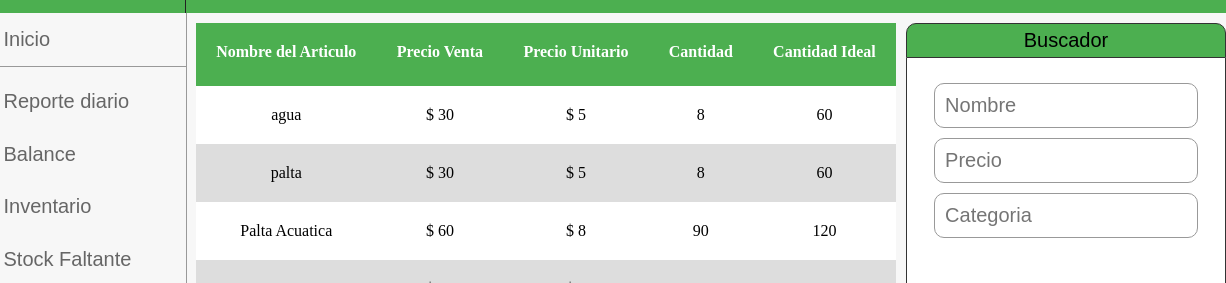
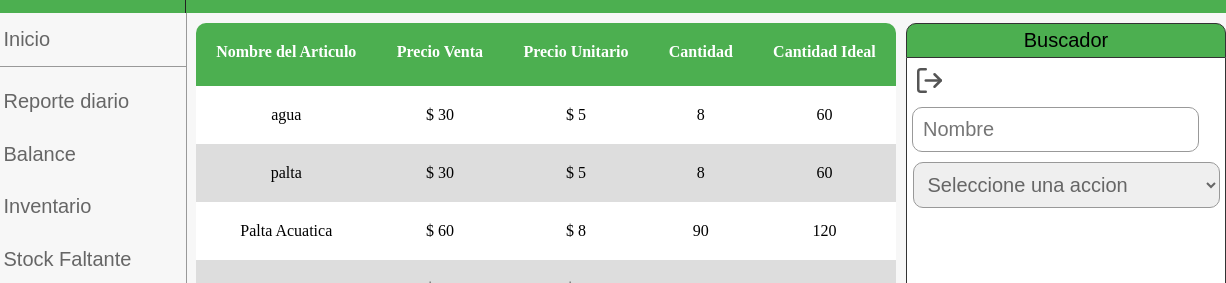
Before and after one commit to MartinianoForte/MarketNow, a plain HTML site: page views/Inventario.html in a window 1280 px wide. Shown: the part 59-342 px from the top of the page, 54-1280 px from the left. Drawn offline with nearby package versions, Linux system fonts and the light colour scheme.

Commit message:
Actualice inventario
En el predefinido no cambie nada

```diff
--- a/public/css/inventario.css
+++ b/public/css/inventario.css
@@ -13,30 +13,61 @@ label {
 }
 
 .input { margin: 5px auto; }
-
-.contenedor__cupones {
+.input-contenedor-registro{
+    margin-bottom: 15px;
+    border: 1px solid var(--color-icono-lg);
+}
+.input-contenedor{}
+.icono{
+	min-width: 50px;
+    text-align: left;
+    color: var(--color-icono-lg);
+}
+.social-bar {
+    position: fixed;
+    right: 0;
+    top: 35%;
+    font-size: 1.5rem;
+    display: flex;
+    flex-direction: column;
+    align-items: flex-end;
+    z-index: 100;
+}
+.derecho__icono{
+    width: 30px;
+    height: 30px;
+    color: #555;
+    padding: 2.5px;
+    display: inline-block;
+}
+/*.contenedor__cupones {
 	padding: 10px;
-	/*overflow: scroll;*/
+	overflow: scroll;
 	display: grid;
 	grid-gap: 1em;
 	grid-auto-rows: 8rem;
 	grid-template-columns: repeat(auto-fit, minmax(15em, 1fr));
-}
+}*/
 
 .admin { margin-top: 10px; }
 
-.admin__contenido { padding: 20px; }
+.admin__contenido { padding: 5px;}
 
 .admin__botones {
 	display: flex;
 	flex-direction: column;
 	height: 40vh;
 }
+.tarjeta_derecha{
+    display: flex;
+    flex-direction: column;
+    weight: 0vh;
+}
 
 .vacio { height: 20vh; }
 
 .tarjeta__contenido{
-	height: 100%;
+	height: 80%;
 }
 
 .cupon__info {
@@ -65,7 +96,9 @@ label {
 
 .contenedor__tabla{
 	margin: 10px;
+	margin-right: 10px;
 	border-radius: 10px;
+    overflow: scroll;
 }
 
 .table{
@@ -74,6 +107,7 @@ label {
 	text-align: center;
 	border-collapse: collapse;
 	width: 100%;
+
 }
 
 th,td{
--- a/public/css/predefinido.css
+++ b/public/css/predefinido.css
@@ -46,7 +46,7 @@ main{ margin-left: 15em; }
 
 .input{
     font-size: 20px;
-    width: 87%;
+    /*width: 87%;*/
     padding: 10px;
     border: 1px solid #999;
     border-radius: 10px;
--- a/views/Inventario.html
+++ b/views/Inventario.html
@@ -100,7 +100,7 @@
 <div class="granContenedor">
     <div class="contenedor__tabla">
     <div id = "main-conteiner">
-    <table class="table">
+    <table class="table scroll">
         <thead>
             <tr>
                 <th>Nombre del Articulo</th><th>Precio Venta</th><th>Precio Unitario </th><th>Cantidad </th><th>Cantidad Ideal </th>
@@ -149,16 +149,24 @@
     </table>
     </div>
     </div>
-    <div class="tarjeta admin">
+    <div class="tarjeta_derecha admin">
         <div class="tarjeta__header">
             <label class="tarjeta__titulo">Buscador</label>
         </div>
         <dir class="tarjeta__contenido admin__contenido" style="margin: 0">
             <form>
             <div class="admin__botones">
-            <input type="text" name="" class="input" placeholder="Nombre">
-            <input type="number" name="" class="input" placeholder="Precio">
-            <input type="text" name="" class="input" placeholder="Categoria">
+                <div class="input-contenedor">
+                    <i  data-feather="log-out" class="fas fa-shopping-cart derecho__icono"></i>
+                    <input type="text" data-feather="search derecho__icono" class="input "placeholder="Nombre">
+                </div>
+
+            <select class="input" onchange="Barra_accion()" name="rol" id="tipo">
+            <option value="0" selected="select" id="nada">Seleccione una accion</option>
+            <option value="1"id="ord_menor_mayor_precio" >Ordenar el precio ascendente</option>
+            <option value="2"id="ord_mayor_menor_precio">Ordenar el precio desendente</option>
+            <option value="3"id="ord_z-a_mayor_precio">Ordenar nombre de la A-Z</option>
+            <option value="4"id="ord_z-a_mayor_precio">Ordenar nombre de la Z-A</option></select>
             </div>
             <div class="vacio"></div>
             <button class="button_verde">Buscar</button>
```
